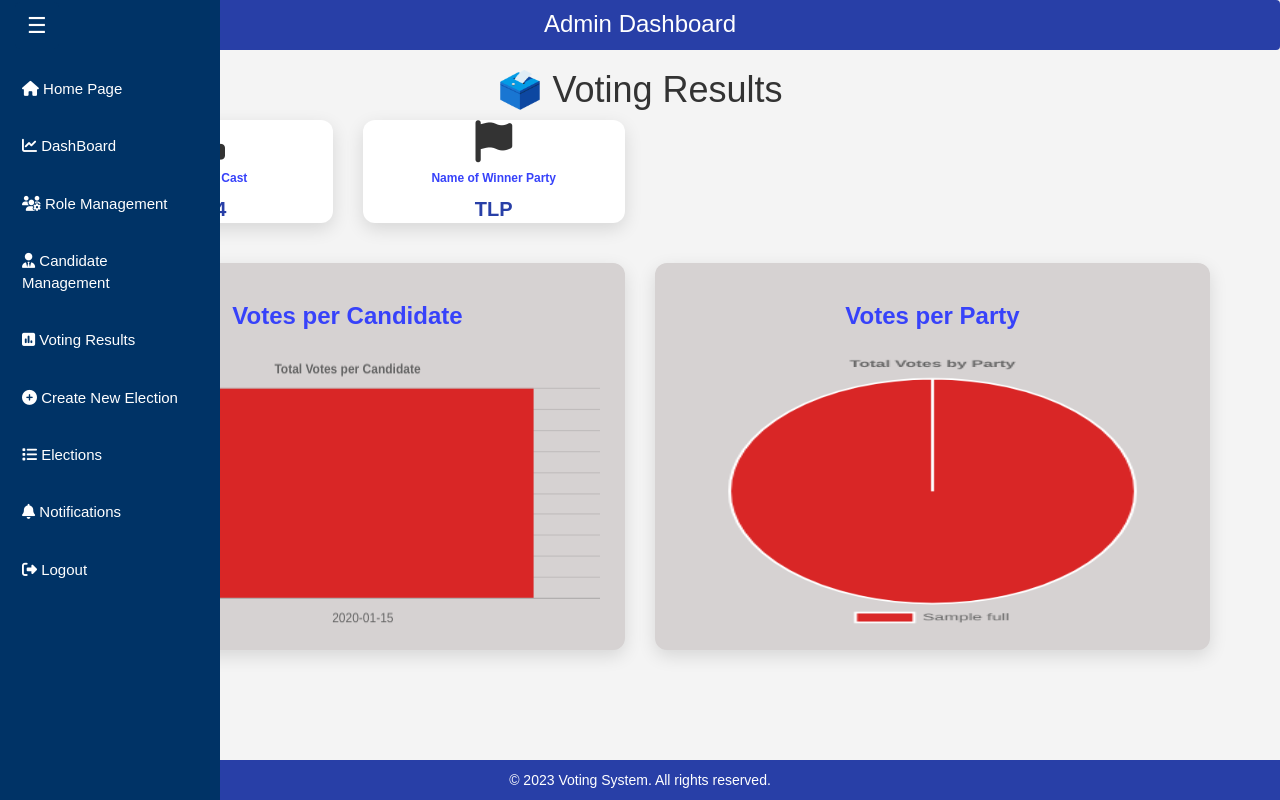
After one commit to Murtazaahmad2004/Voting-System, a Flask app: page /admin/dashboard in a window 1280 px wide. The commit adds this page. Run offline with Flask 3, Linux system fonts and the light colour scheme; tables that the repository leaves empty hold one stand-in row (values such as "Sample post"); some libraries are stand-ins or nearby versions.

Commit message:
coomit this

```diff
--- a/python.py
+++ b/python.py
@@ -1,7 +1,7 @@
 import random
 import os
 from datetime import datetime
-from flask import Flask, Response, render_template, request, redirect, session, url_for, flash
+from flask import Flask, Response, jsonify, render_template, request, redirect, session, url_for, flash
 from flask_cors import CORS
 import mysql.connector
 import smtplib
@@ -19,6 +19,15 @@ db_config = {
     'password': 'NHA@2004',
     'database': 'voting_system'
 }
+
+def get_db_connection():
+    conn = mysql.connector.connect(
+        host=db_config['host'],
+        user=db_config['user'],
+        password=db_config['password'],
+        database=db_config['database']
+    )
+    return conn
 
 # Upload config (single place)
 UPLOAD_FOLDER = 'static/images'
@@ -779,6 +788,61 @@ def voter_results():
         if cursor: cursor.close()
         if conn: conn.close()
 
+# Votes per candidate
+@app.route("/chart/votes")
+def votes_chart():
+    conn = get_db_connection()
+    cursor = conn.cursor()
+    cursor.execute("""
+        SELECT candidate_name, COUNT(*) AS total_votes
+        FROM votes_full
+        GROUP BY candidate_name
+        ORDER BY total_votes DESC
+    """)
+    rows = cursor.fetchall()
+    labels = [r[0] for r in rows]
+    votes = [int(r[1]) for r in rows]
+    data = {
+        "labels": labels,
+        "datasets": [{
+            "label": "Total Votes",
+            "data": votes
+        }]
+    }
+    cursor.close()
+    conn.close()
+    return jsonify(data)
+
+# Votes per party
+@app.route("/chart/parties")
+def parties_chart():
+    conn = get_db_connection()
+    cursor = conn.cursor()
+    cursor.execute("""
+        SELECT party_name, COUNT(*) AS total_votes
+        FROM votes_full
+        GROUP BY party_name
+        ORDER BY total_votes DESC
+    """)
+    rows = cursor.fetchall()
+    labels = [r[0] for r in rows]
+    votes = [int(r[1]) for r in rows]
+    data = {
+        "labels": labels,
+        "datasets": [{
+            "label": "Votes by Party",
+            "data": votes
+        }]
+    }
+    cursor.close()
+    conn.close()
+    return jsonify(data)
+
+# DashBoard Route
+@app.route("/admin/dashboard")
+def admin_dashboard():
+    return render_template("admin/dashboard.html")
+
 # admin admin home ppage
 @app.route('/admin/admin_page', methods=['GET', 'POST'])
 def admin_page():
--- a/static/css/style.css
+++ b/static/css/style.css
@@ -787,6 +787,78 @@ h2 {
 }
 
 /* ======================
+   Dashboard Card for Charts
+   ====================== */
+.dashboard-card {
+    width: 100%;
+    margin: 30px auto;
+    background: #d6d2d2;
+    border-radius: 12px;
+    padding: 20px 25px;
+    box-shadow: 0 6px 18px rgba(0,0,0,0.12);
+    margin-bottom: 20px;
+    transition: transform 0.2s, box-shadow 0.2s;
+}
+
+.dashboard-card:hover {
+    transform: translateY(-3px);
+    box-shadow: 0 10px 25px rgba(0,0,0,0.18);
+}
+
+.dashboard-card h3 {
+    text-align: center;
+    margin-bottom: 20px;
+    font-weight: 600;
+    color: #3742fa;
+}
+
+.card {
+    border-radius: 12px;
+    box-shadow: 0 6px 18px rgba(0,0,0,0.12);
+    transition: transform 0.2s, box-shadow 0.2s;
+    background: #fff;
+}
+
+.card:hover {
+    transform: translateY(-3px);
+    box-shadow: 0 10px 25px rgba(0,0,0,0.18);
+}
+
+.card h6 {
+    color: #3742fa;
+    font-weight: 600;
+}
+
+.card p {
+    color: #283fa7;
+    font-weight: bold;
+    font-size: 20px;
+}
+
+/* ======================
+   Chart Canvas Styling
+   ====================== */
+.dashboard-card canvas {
+    width: 100% !important;
+    height: 280px !important;
+}
+
+/* ======================
+   Responsive Adjustments
+   ====================== */
+@media (max-width: 768px) {
+    .dashboard-card canvas {
+        height: 220px !important;
+    }
+}
+
+@media (max-width: 480px) {
+    .dashboard-card canvas {
+        height: 180px !important;
+    }
+}
+
+/* ======================
    id_card
    ====================== */
 .id_card {
--- a/static/script/main.js
+++ b/static/script/main.js
@@ -7,3 +7,49 @@ function confirmDelete() {
 function toggleSidebar() {
   document.body.classList.toggle("collapsed");
 }
+
+// Rainbow generator
+function getRainbowColors(count) {
+  const colors = [];
+  for (let i = 0; i < count; i++) {
+    const hue = Math.floor((i / count) * 360); // spread colors across 360deg
+    colors.push(`hsl(${hue}, 70%, 50%)`);
+  }
+  return colors;
+}
+
+// Candidate Votes Chart
+fetch("/chart/votes")
+  .then(res => res.json())
+  .then(data => {
+    data.datasets[0].backgroundColor = getRainbowColors(data.labels.length);
+    new Chart(document.getElementById("votesChart"), {
+      type: "bar",
+      data: data,
+      options: {
+        responsive: true,
+        plugins: {
+          legend: { display: false },
+          title: { display: true, text: "Total Votes per Candidate" }
+        }
+      }
+    });
+  });
+
+// Party Votes Chart
+fetch("/chart/parties")
+  .then(res => res.json())
+  .then(data => {
+    data.datasets[0].backgroundColor = getRainbowColors(data.labels.length);
+    new Chart(document.getElementById("partyChart"), {
+      type: "pie",
+      data: data,
+      options: {
+        responsive: true,
+        plugins: {
+          legend: { position: "bottom" },
+          title: { display: true, text: "Total Votes by Party" }
+        }
+      }
+    });
+  });
--- a/templates/admin/admin_sidebar.html
+++ b/templates/admin/admin_sidebar.html
@@ -13,9 +13,8 @@
   <!-- Sidebar -->
   <div class="sidebar">
     <a href="/admin/admin_page"><i class="fa-solid fa-house"></i> Home Page</a>
-    <a href="#"><i class="fa-solid fa-chart-line"></i> DashBoard</a>
+    <a href="/admin/dashboard"><i class="fa-solid fa-chart-line"></i> DashBoard</a>
     <a href="/admin/voter_list_page"><i class="fa-solid fa-users-gear"></i> Role Management</a>
-    <a href="/admin/candidate_page"><i class="fa-solid fa-user-plus"></i> New Candidate</a>
     <a href="/admin/candidate_list_page"><i class="fa-solid fa-user-tie"></i> Candidate Management</a>
     <a href="/admin/see_results"><i class="fa-solid fa-poll"></i> Voting Results</a>
     <a href="/admin/create_election"><i class="fas fa-plus-circle"></i> Create New Election</a>
--- a/templates/admin/candidate_list_page.html
+++ b/templates/admin/candidate_list_page.html
@@ -16,7 +16,7 @@
     {% include '/admin/admin_sidebar.html' %}
 
     <div class="navbar">
-        <h1>List Page</h1>
+      <h1>List Page</h1>
     </div>
   <!-- Flash Messages -->
   {% with messages = get_flashed_messages(with_categories=true) %}
--- /dev/null
+++ b/templates/admin/dashboard.html
@@ -0,0 +1,70 @@
+<!DOCTYPE html>
+<html lang="en">
+<head>
+    <meta charset="UTF-8">
+    <meta name="viewport" content="width=device-width, initial-scale=1.0">
+    <link rel="stylesheet" href="https://cdnjs.cloudflare.com/ajax/libs/font-awesome/6.4.0/css/all.min.css">
+    <link rel="stylesheet" href="https://maxcdn.bootstrapcdn.com/bootstrap/3.4.1/css/bootstrap.min.css">
+    <link rel="stylesheet" href="{{ url_for('static', filename='css/style.css') }}">
+    <script src="{{ url_for('static', filename='script/main.js') }}"></script>
+    <script src="https://cdn.jsdelivr.net/npm/chart.js"></script>
+    <title>Voting Dashboard</title>
+</head>
+<body>
+  {% include '/admin/admin_sidebar.html' %}
+  <div class="navbar">
+    <h1>Admin Dashboard</h1>
+  </div>
+
+    <h1 class="text-center mb-4">🗳️ Voting Results</h1>
+
+    <div class="container mt-4">
+        <!-- Cards Section -->
+        <div class="row g-4">
+
+           <div class="col-lg-3 col-md-4 col-sm-6">
+                <div class="card shadow-sm text-center p-3 card-color">
+                    <div class="card-body">
+                        <i class="fas fa-vote-yea fa-3x mb-2"></i>
+                        <h6 class="mt-2">Total Votes Cast</h6>
+                        <p class="fs-4 fw-bold mt-1">1,234</p>
+                    </div>
+                </div>
+            </div>
+
+            <div class="col-lg-3 col-md-4 col-sm-6">
+                <div class="card shadow-sm text-center p-3 card-color">
+                    <div class="card-body">
+                        <i class="fas fa-flag fa-3x mb-2"></i>
+                        <h6 class="mt-2">Name of Winner Party</h6>
+                        <p class="fs-4 fw-bold mt-1">TLP</p>
+                    </div>
+                </div>
+            </div>
+        </div>
+    </div>
+
+  <div class="main-content container">
+    <div class="row">
+
+      <div class="col-md-6">
+        <div class="dashboard-card">
+          <h3>Votes per Candidate</h3>
+          <canvas id="votesChart"></canvas>
+        </div>
+      </div>
+
+      <div class="col-md-6">
+        <div class="dashboard-card">
+          <h3>Votes per Party</h3>
+          <canvas id="partyChart"></canvas>
+        </div>
+      </div>
+    </div>
+  </div>
+
+    <div class="footer">
+      <p>&copy; 2023 Voting System. All rights reserved.</p>
+    </div>
+</body>
+</html>
```
